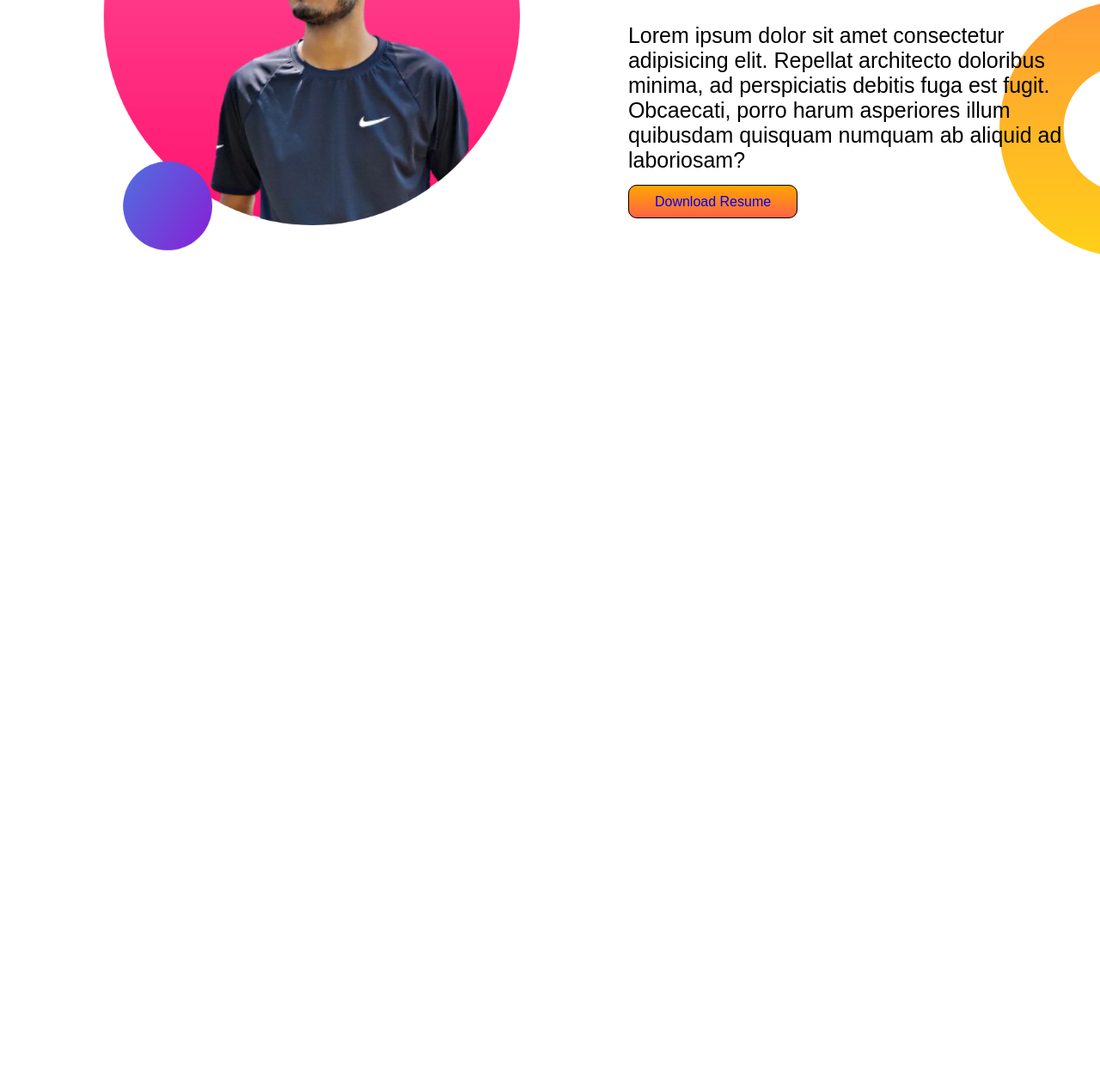
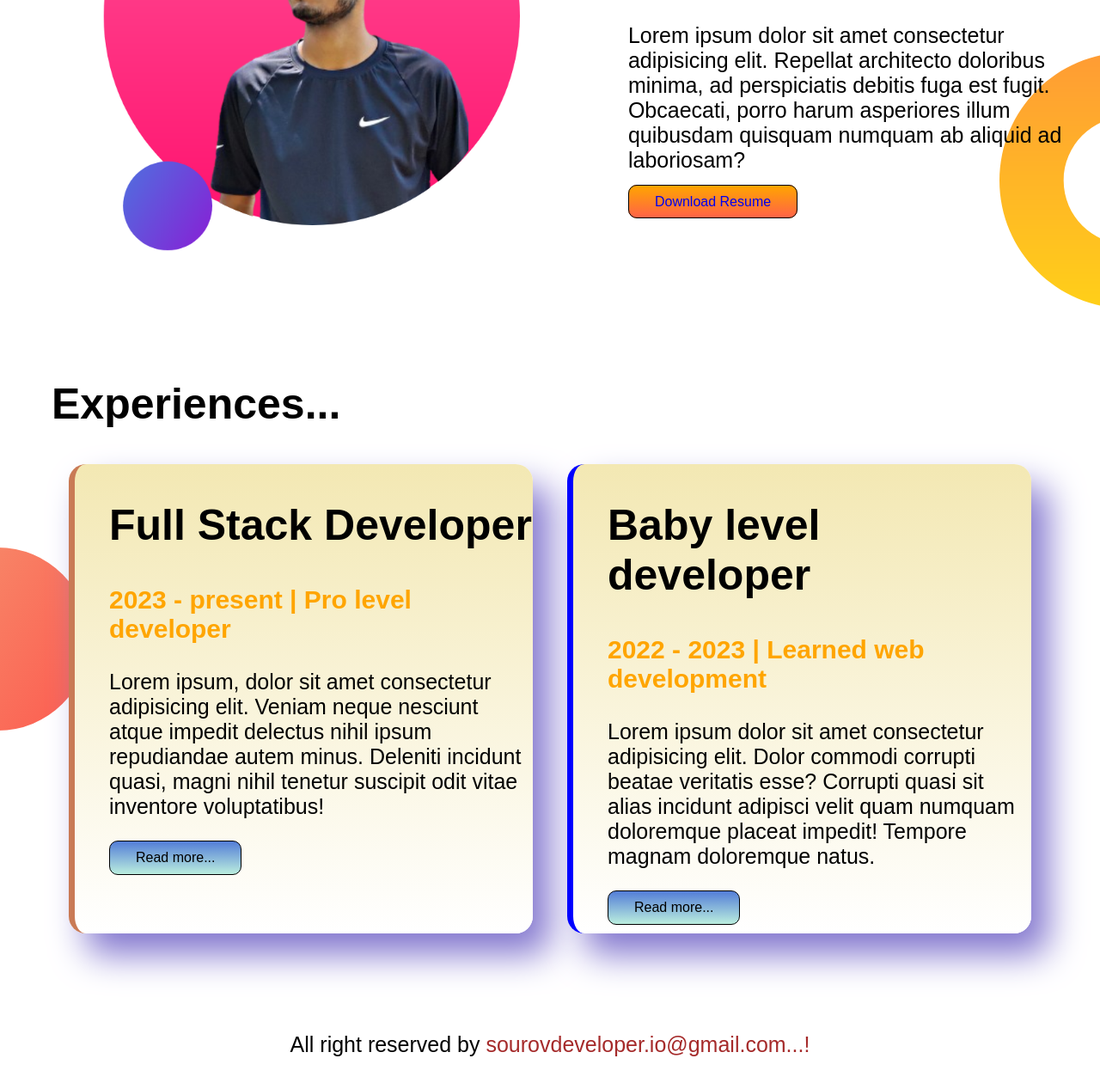
Before and after one commit to sourov2612/developer-protfolio, a plain HTML site: page index.html in a window 1280 px wide. Shown: the part 831-2098 px from the top of the page at 86% size. Before the commit the page ends 1130 px from the top, so only its background shows below. Drawn offline with Linux system fonts and the light colour scheme.

Commit message:
all_added

```diff
--- a/index.html
+++ b/index.html
@@ -41,8 +41,32 @@
 
   </section>
 
+  <section class="experience">
+      <h1 class="ex_title">Experiences...</h1>
+    <div class="exper">
+      <div class="pro">
+        <h1>Full Stack Developer</h1>
+        <h3 class="orenge-name">2023 - present | Pro level developer</h3>
+        <p>Lorem ipsum, dolor sit amet consectetur adipisicing elit. Veniam neque nesciunt atque impedit delectus nihil ipsum repudiandae autem minus. Deleniti incidunt quasi, magni nihil tenetur suscipit odit vitae inventore voluptatibus!</p>
+        <button class="read_more">Read more...</button>
+      </div>
 
+      <div class="baby">
+        <h1>Baby level developer </h1>
+        <h3 class="orenge-name">2022 - 2023 | Learned web development </h3>
+        <p>Lorem ipsum dolor sit amet consectetur adipisicing elit. Dolor commodi corrupti beatae veritatis esse? Corrupti quasi sit alias incidunt adipisci velit quam numquam doloremque placeat impedit! Tempore magnam doloremque natus.</p>
+        <button class="read_more">Read more...</button>
+      </div>
+    </div>
+
+  </section>
 
 
 </body>
+
+<footer>
+  <p class="footer">All right reserved by <span class="name">sourovdeveloper.io@gmail.com...!</span></p>
+</footer>
+
+
 </html>
--- a/style.css
+++ b/style.css
@@ -41,12 +41,19 @@ p{
   border-radius: 10px;
 }
 
+
+
+
+
+/* Dream big section  */
+
 .dream_big{
   display: flex;
   padding-top: 60px;
   background-image: url(picture/dream-bg.png);
   background-repeat: no-repeat;
   background-position: right bottom;
+  padding-bottom: 60px;
 }
 
 .body_1{
@@ -61,3 +68,74 @@ p{
   padding-left: 68px;
   padding-bottom: 3px;
 }
+
+
+
+
+
+/* Experiences section */
+
+.exper{
+  display: flex;
+}
+
+.pro{
+  width: 50%;
+  border-left: 7px solid rgb(201, 122, 85);
+  padding-left: 40px;
+  margin-left: 80px;
+  margin-right: 20px;
+  border-radius: 20px;
+  background-image: linear-gradient(rgb(243, 232, 179), white);
+  box-shadow: 20px 25px 40px rgb(132, 120, 207);
+
+}
+.baby{
+  width: 50%;
+  border-left: 7px solid blue;
+  padding-left: 40px;
+  margin-left: 20px;
+  margin-right: 80px;
+  border-radius: 20px;
+  background-image: linear-gradient(rgb(243, 232, 179), white);
+  box-shadow: 20px 25px 40px rgb(132, 120, 207);
+
+}
+
+.ex_title{
+  padding-top: 40px;
+  padding-left: 60px;
+}
+
+.read_more{
+  text-decoration: none;
+  padding: 10px 30px;
+  background-image: linear-gradient(rgb(83, 125, 215), rgb(187, 238, 222));
+  border: 1px solid black;
+  border-radius: 10px;
+  margin-bottom: 10px;
+  text-align: right;
+  cursor: pointer;
+  font-size: 16px;
+}
+
+
+.experience{
+  background-image: url(picture/exp-bg.png);
+  background-repeat: no-repeat;
+  background-position: left center;
+}
+
+.footer{
+  text-align: center;
+  /* border-top: 1px solid black;
+  border-bottom: 1px solid black;  */
+  margin-top: 100px;
+  padding-top: 15px;
+  padding-bottom: 15px;
+  /* background-image: linear-gradient(rgb(183, 186, 224), rgb(255, 255, 255)); */
+}
+
+.name{
+  color: brown;
+}
```
